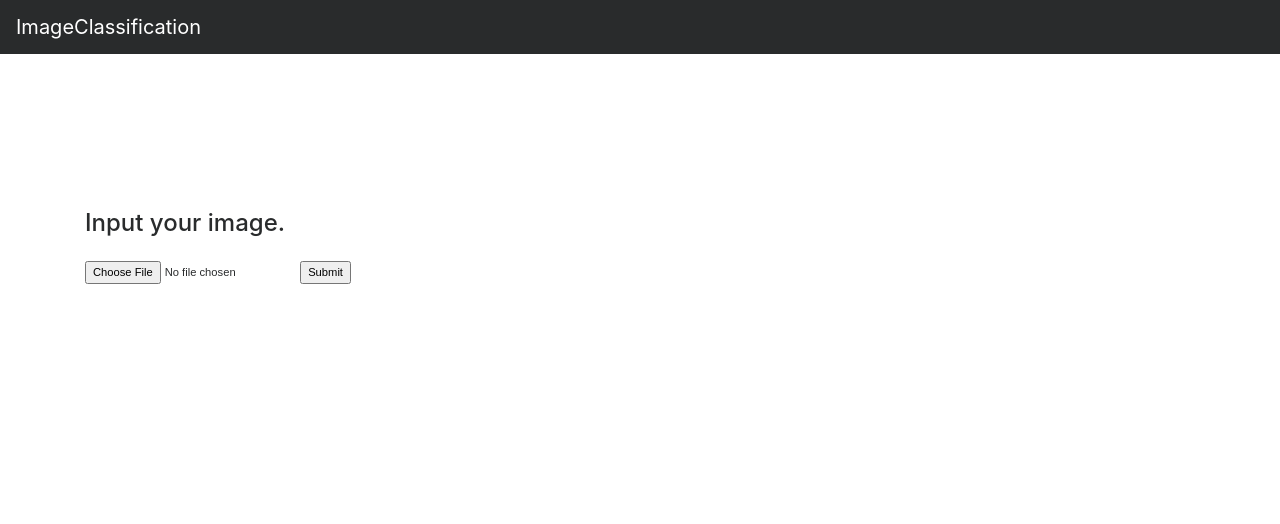
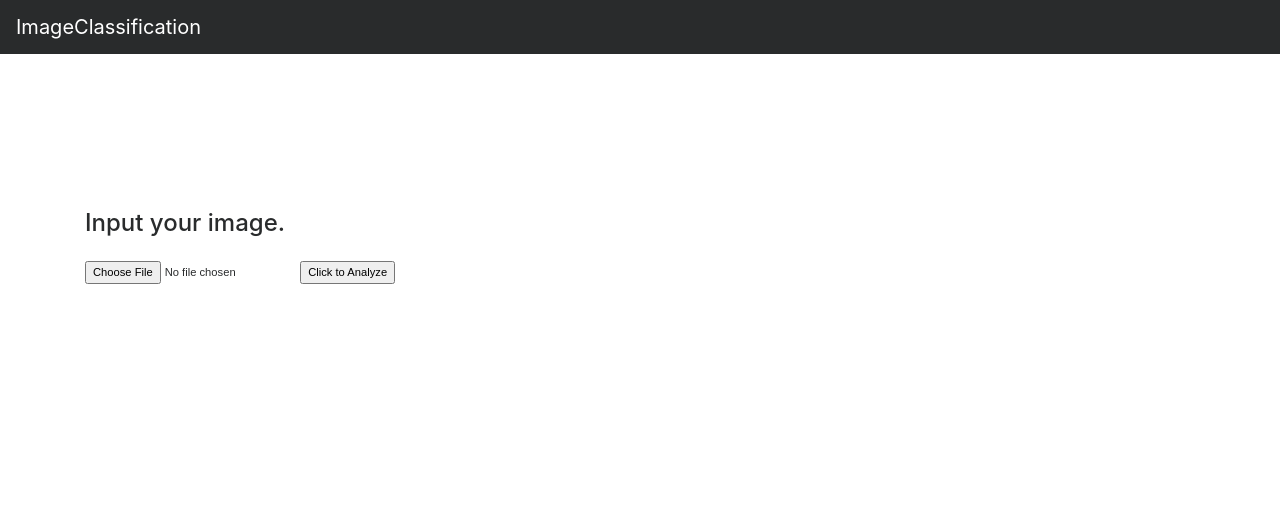
Before and after one commit to ankitvelani/deep-learning, a PHP site: page / in a window 1280 px wide. Shown: the top 524 px of the page. Run offline with PHP 8.4, Linux system fonts and the light colour scheme; some libraries are stand-ins or nearby versions.

Commit message:
First Version Commit

```diff
--- a/image-classification/index.php
+++ b/image-classification/index.php
@@ -66,7 +66,7 @@ $imageName="";
         <br>
            <form action="" method="POST" enctype="multipart/form-data">
          <input type="file" name="image" />
-         <input type="submit" name="submit"/>
+         <input type="submit" name="submit" value="Click to Analyze"/>
       </form>
       <br>
 
@@ -116,7 +116,7 @@ $imageName="";
 
     <footer class="footer">
       <div class="container">
-        <span class="text-muted"><a src="">Github</a></span>
+        <span class="text-muted"><a href="https://github.com/ankitvelani/deep-learning/tree/master/image-classification" target='_new'>Github</a></span>
       </div>
     </footer>
 
```
